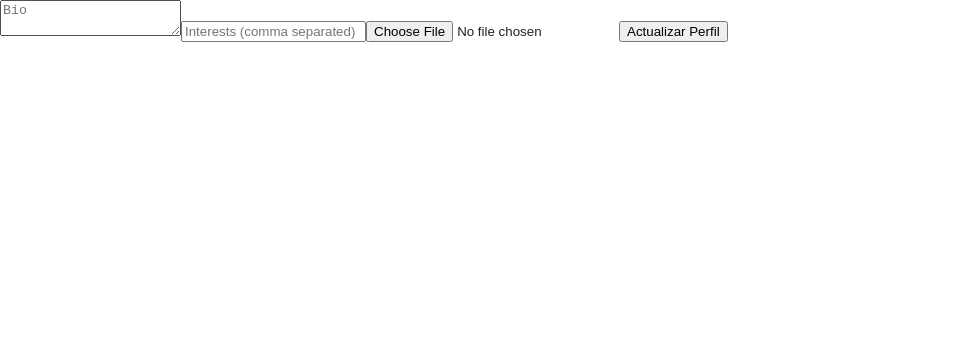
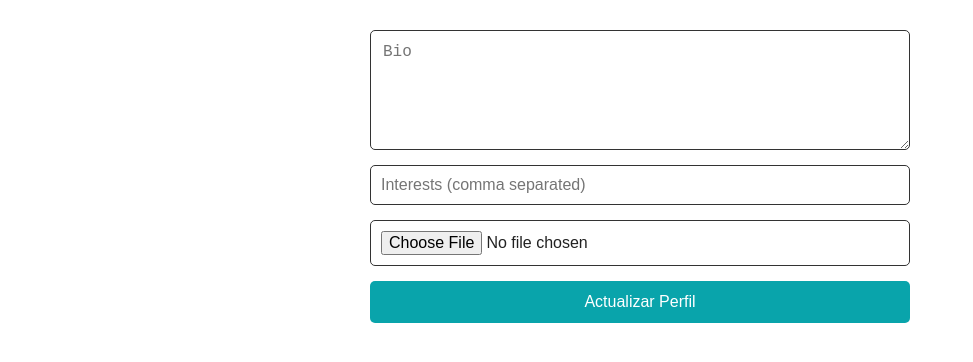
Before and after one commit to coyo97/plataform-frontend, a React (Create React App) app: page /profile/update in a window 1280 px wide. Shown: the top 362 px of the page, without its empty margins (0-973 px from the left). Built offline with nearby package versions, Linux system fonts and the light colour scheme; a web font is replaced by a local one.

Commit message:
implemetacion IA

```diff
--- a/src/ui/components/profile/UpdateProfile.tsx
+++ b/src/ui/components/profile/UpdateProfile.tsx
@@ -2,6 +2,8 @@
 import React, { useState } from 'react';
 import { useNavigate } from 'react-router-dom';
 import { updateUserProfile } from '../../../async/services/profileService';
+
+import { FormContainer, TextareaField, InputField, SubmitButton } from './updateProfileStyles.styles'; // Importar los estilos
 
 const UpdateProfile: React.FC = () => {
 	const [bio, setBio] = useState('');
@@ -36,24 +38,24 @@ const UpdateProfile: React.FC = () => {
 	};
 
 	return (
-		<form onSubmit={handleSubmit}>
-			<textarea
+		<FormContainer onSubmit={handleSubmit}>
+			<TextareaField
 				placeholder="Bio"
 				value={bio}
 				onChange={(e) => setBio(e.target.value)}
 			/>
-			<input
+			<InputField
 				type="text"
 				placeholder="Interests (comma separated)"
 				value={interests}
 				onChange={(e) => setInterests(e.target.value)}
 			/>
-			<input
+			<InputField
 				type="file"
-				onChange={handleFileChange} // Manejador de cambio de archivo
+				onChange={handleFileChange}
 			/>
-			<button type="submit">Actualizar Perfil</button>
-		</form>
+			<SubmitButton type="submit">Actualizar Perfil</SubmitButton>
+		</FormContainer>
 	);
 };
 
--- a/src/ui/components/profile/ViewProfile.tsx
+++ b/src/ui/components/profile/ViewProfile.tsx
@@ -2,6 +2,8 @@
 import React, { useEffect, useState } from 'react';
 import { getUserProfile } from '../../../async/services/profileService';
 import getEnvVariables from '../../../config/configEnvs';
+
+import { ProfileContainer, ProfileInfo, ProfileImage } from './viewProfileStyles.styles'; // Importar los estilos
 
 interface Profile {
 	bio?: string;
@@ -41,23 +43,23 @@ const ViewProfile: React.FC = () => {
 	}
 
 	return (
-		<div>
+		<ProfileContainer>
 			<h1>Profile</h1>
 			{profile && (
-				<div>
+				<ProfileInfo>
 					<p><strong>Bio:</strong> {profile.bio || 'No bio available'}</p>
 					<p><strong>Interests:</strong> {profile.interests ? profile.interests.join(', ') : 'No interests listed'}</p>
 					{profile.profilePicture && (
-						<img
-							src={`${HOST}/${profile.profilePicture}`} // Asegúrate de que la ruta del backend esté correcta
+						<ProfileImage
+							src={`${HOST}/${profile.profilePicture}`}
 							alt="Profile"
-							style={{ width: '150px', height: '150px', objectFit: 'cover' }}
 						/>
 					)}
-				</div>
+				</ProfileInfo>
 			)}
-		</div>
+		</ProfileContainer>
 	);
+
 };
 
 export default ViewProfile;
--- /dev/null
+++ b/src/ui/components/profile/updateProfileStyles.styles.ts
@@ -0,0 +1,57 @@
+import { styled } from '@mui/system';
+import mq from '../../../config/mq';
+
+export const FormContainer = styled('form')({
+  display: 'flex',
+  flexDirection: 'column',
+  gap: '15px',
+  padding: '20px',
+  maxWidth: '600px',
+  margin: '0 auto',
+  [mq('sm', 'min')]: {
+    padding: '30px',
+  },
+});
+
+export const TextareaField = styled('textarea')(({ theme }) => ({
+  padding: '10px',
+  fontSize: '14px',
+  borderRadius: '5px',
+  border: `1px solid ${theme.palette.secondary.main}`,
+  //fontFamily: theme.typography.fontFamily,
+  minHeight: '120px',
+  [mq('sm', 'min')]: {
+    fontSize: '16px',
+    padding: '12px',
+  },
+}));
+
+export const InputField = styled('input')(({ theme }) => ({
+  padding: '8px',
+  fontSize: '14px',
+  borderRadius: '5px',
+  border: `1px solid ${theme.palette.secondary.main}`,
+  //fontFamily: theme.typography.fontFamily,
+  [mq('sm', 'min')]: {
+    fontSize: '16px',
+    padding: '10px',
+  },
+}));
+
+export const SubmitButton = styled('button')(({ theme }) => ({
+  padding: '10px 15px',
+  fontSize: '14px',
+  backgroundColor: theme.palette.colorButton.main,
+  color: theme.palette.common.white,
+  border: 'none',
+  borderRadius: '5px',
+  cursor: 'pointer',
+  //fontFamily: theme.typography.fontFamily,
+  [mq('sm', 'min')]: {
+    fontSize: '16px',
+    padding: '12px 18px',
+  },
+  '&:hover': {
+    backgroundColor: theme.palette.colorButton.second,
+  },
+}));
--- /dev/null
+++ b/src/ui/components/profile/viewProfileStyles.styles.ts
@@ -0,0 +1,25 @@
+import { styled } from '@mui/system';
+import mq from '../../../config/mq';
+
+export const ProfileContainer = styled('div')({
+  maxWidth: '600px',
+  margin: '0 auto',
+  padding: '20px',
+  [mq('sm', 'min')]: {
+    padding: '30px',
+  },
+});
+
+export const ProfileInfo = styled('div')({
+  display: 'flex',
+  flexDirection: 'column',
+  gap: '10px',
+});
+
+export const ProfileImage = styled('img')({
+  width: '150px',
+  height: '150px',
+  borderRadius: '50%',
+  objectFit: 'cover',
+  margin: '20px 0',
+});
--- a/src/ui/components/publications/CreatePublication.tsx
+++ b/src/ui/components/publications/CreatePublication.tsx
@@ -3,6 +3,15 @@ import React, { useState, useEffect } from 'react';
 import { useNavigate } from 'react-router-dom';
 import axios from 'axios';
 import getEnvVariables from '../../../config/configEnvs';
+
+
+import {
+    FormContainer,
+    InputField,
+    TextareaField,
+    SelectField,
+    SubmitButton
+} from './createPublicationStyles.styles'; // Importa los estilos
 
 interface Career {
 	_id: string;
@@ -77,32 +86,29 @@ const CreatePublication: React.FC = () => {
 	};
 
 	return (
-		<form onSubmit={handleSubmit}>
-			<input
+		<FormContainer onSubmit={handleSubmit}>
+			<InputField
 				type="text"
 				placeholder="Título"
 				value={title}
 				onChange={(e) => setTitle(e.target.value)}
 				required
 			/>
-			<textarea
+			<TextareaField
 				placeholder="Contenido"
 				value={content}
 				onChange={(e) => setContent(e.target.value)}
 				required
-			></textarea>
-			<input
+			></TextareaField>
+			<InputField
 				type="text"
 				placeholder="Etiquetas (separadas por comas)"
 				value={tags}
 				onChange={(e) => setTags(e.target.value)}
 			/>
-			<input
-				type="file"
-				onChange={handleFileChange}
-			/>
+			<InputField type="file" onChange={handleFileChange} />
 			{careers.length > 0 && (
-				<select
+				<SelectField
 					value={selectedCareer}
 					onChange={(e) => setSelectedCareer(e.target.value)}
 				>
@@ -112,10 +118,10 @@ const CreatePublication: React.FC = () => {
 							{career.name}
 						</option>
 					))}
-				</select>
+				</SelectField>
 			)}
-			<button type="submit">Crear Publicación</button>
-		</form>
+			<SubmitButton type="submit">Crear Publicación</SubmitButton>
+		</FormContainer>
 	);
 };
 
--- /dev/null
+++ b/src/ui/components/publications/createPublicationStyles.styles.ts
@@ -0,0 +1,69 @@
+import { styled } from '@mui/system';
+import mq from '../../../config/mq';
+
+export const FormContainer = styled('form')({
+  display: 'flex',
+  flexDirection: 'column',
+  gap: '15px',
+  padding: '20px',
+  maxWidth: '600px', // Limita el ancho máximo del formulario
+  margin: '0 auto', // Centra el formulario en la página
+  [mq('sm', 'min')]: {
+    padding: '30px',
+  },
+});
+
+export const InputField = styled('input')(({ theme }) => ({
+  padding: '8px', // Reduce el padding para hacerlo más compacto
+  fontSize: '14px', // Reduce el tamaño de la fuente
+  borderRadius: '5px',
+  border: `1px solid ${theme.palette.secondary.main}`,
+  //fontFamily: theme.typography.fontFamily,
+  [mq('sm', 'min')]: {
+    fontSize: '16px',
+    padding: '10px',
+  },
+}));
+
+export const TextareaField = styled('textarea')(({ theme }) => ({
+  padding: '8px', // Reduce el padding
+  fontSize: '14px', // Reduce el tamaño de la fuente
+  borderRadius: '5px',
+  border: `1px solid ${theme.palette.secondary.main}`,
+  //fontFamily: theme.typography.fontFamily,
+  minHeight: '120px', // Ajusta el alto mínimo del textarea
+  [mq('sm', 'min')]: {
+    fontSize: '16px',
+    padding: '10px',
+  },
+}));
+
+export const SelectField = styled('select')(({ theme }) => ({
+  padding: '8px', // Reduce el padding
+  fontSize: '14px', // Reduce el tamaño de la fuente
+  borderRadius: '5px',
+  border: `1px solid ${theme.palette.secondary.main}`,
+  //fontFamily: theme.typography.fontFamily,
+  [mq('sm', 'min')]: {
+    fontSize: '16px',
+    padding: '10px',
+  },
+}));
+
+export const SubmitButton = styled('button')(({ theme }) => ({
+  padding: '10px 15px',
+  fontSize: '14px', // Reduce el tamaño de la fuente
+  backgroundColor: theme.palette.colorButton.main,
+  color: theme.palette.common.white,
+  border: 'none',
+  borderRadius: '5px',
+  cursor: 'pointer',
+  //fontFamily: theme.typography.fontFamily,
+  [mq('sm', 'min')]: {
+    fontSize: '16px',
+    padding: '12px 18px',
+  },
+  '&:hover': {
+    backgroundColor: theme.palette.colorButton.second,
+  },
+}));
--- /dev/null
+++ b/src/ui/components/publications/viewPublicationsStyles.styles.ts
@@ -0,0 +1,96 @@
+import { styled } from '@mui/system';
+import mq from '../../../config/mq';
+
+export const SidebarContainer = styled('div')(({ theme }) => ({
+  padding: '20px',
+  backgroundColor: theme.palette.primary.light,
+  borderRadius: '10px',
+  boxShadow: '0 4px 8px rgba(0,0,0,0.1)',
+  [mq('md', 'min')]: {
+    width: '300px',
+  },
+}));
+
+export const FilterTitle = styled('h3')(({ theme }) => ({
+  fontSize: '16px',
+  marginBottom: '10px',
+  color: theme.palette.colorHeader.main,
+  [mq('sm', 'min')]: {
+    fontSize: '18px',
+  },
+}));
+
+export const FilterButton = styled('button')<{ active: boolean }>(({ active, theme }) => ({
+  display: 'block',
+  width: '100%',
+  padding: '10px',
+  marginBottom: '10px',
+  backgroundColor: active ? theme.palette.colorButton.main : theme.palette.primary.light,
+  color: active ? '#fff' : theme.palette.colorHeader.main,
+  border: `1px solid ${theme.palette.colorHeader.main}`,
+  borderRadius: '5px',
+  cursor: 'pointer',
+  textAlign: 'left',
+  fontSize: '14px',
+  [mq('sm', 'min')]: {
+    fontSize: '16px',
+  },
+  '&:hover': {
+    backgroundColor: active ? theme.palette.colorButton.second : theme.palette.primary.main,
+  },
+}));
+
+export const PublicationContainer = styled('div')(({ theme }) => ({
+  display: 'flex',
+  padding: '10px',
+  borderBottom: `1px solid ${theme.palette.secondary.main}`,
+  [mq('md', 'min')]: {
+    padding: '15px 20px',
+  },
+}));
+
+export const UserProfileImage = styled('img')({
+  width: '50px',
+  height: '50px',
+  borderRadius: '50%',
+  objectFit: 'cover',
+  marginRight: '15px',
+  [mq('sm', 'min')]: {
+    width: '60px',
+    height: '60px',
+  },
+});
+
+export const PublicationContent = styled('div')({
+  flex: '1',
+  display: 'flex',
+  flexDirection: 'column',
+});
+
+export const FilePreview = styled('img')({
+  width: '100%',
+  height: 'auto',
+  maxWidth: '300px',
+  borderRadius: '5px',
+  marginTop: '10px',
+  [mq('sm', 'min')]: {
+    maxWidth: '400px',
+  },
+});
+
+export const CommentButton = styled('button')(({ theme }) => ({
+  display: 'flex',
+  alignItems: 'center',
+  backgroundColor: 'transparent',
+  border: 'none',
+  color: theme.palette.colorHeader.main,
+  cursor: 'pointer',
+  fontSize: '14px',
+  marginTop: '10px',
+  [mq('sm', 'min')]: {
+    fontSize: '16px',
+  },
+  '&:hover': {
+    textDecoration: 'underline',
+  },
+}));
```
Also changed, not shown: src/ui/components/publications/ViewPublications.tsx (+34 -71 lines).
